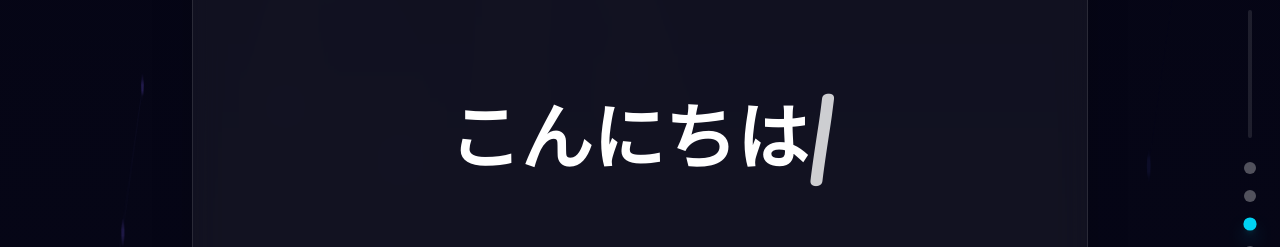
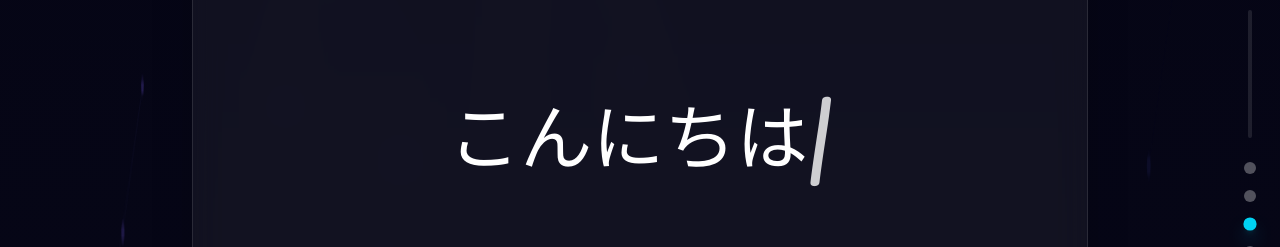
Before and after one commit to MakarimZufar/my_portofolio, a Next.js app: page / in a window 1280 px wide. Shown: the part 266-513 px from the top of the page. Built offline with nearby package versions, Linux system fonts and the light colour scheme.

Commit message:
fix: font intro card front

```diff
--- a/src/components/IntroCard/IntroCard.js
+++ b/src/components/IntroCard/IntroCard.js
@@ -10,6 +10,13 @@ import {
     personalInfo,
 } from "@/data/homeData";
 import styles from "./IntroCard.module.css";
+import { Pacifico } from "next/font/google";
+
+const pacifico = Pacifico({
+    weight: "400",
+    subsets: ["latin"],
+    display: "swap",
+});
 
 export default function IntroCard() {
     const [helloText, setHelloText] = useState("");
@@ -113,7 +120,9 @@ export default function IntroCard() {
             >
                 {/* Card Front Side */}
                 <div className={`${styles.cardFace} ${styles.cardFront}`}>
-                    <motion.h1 className="text-6xl sm:text-7xl font-bold text-white font-[Pacifico,cursive] text-center">
+                    <motion.h1
+                        className={`text-6xl sm:text-7xl font-bold text-white ${pacifico.className} text-center`}
+                    >
                         {helloText}
                         <span className="animate-pulse">|</span>
                     </motion.h1>
```
